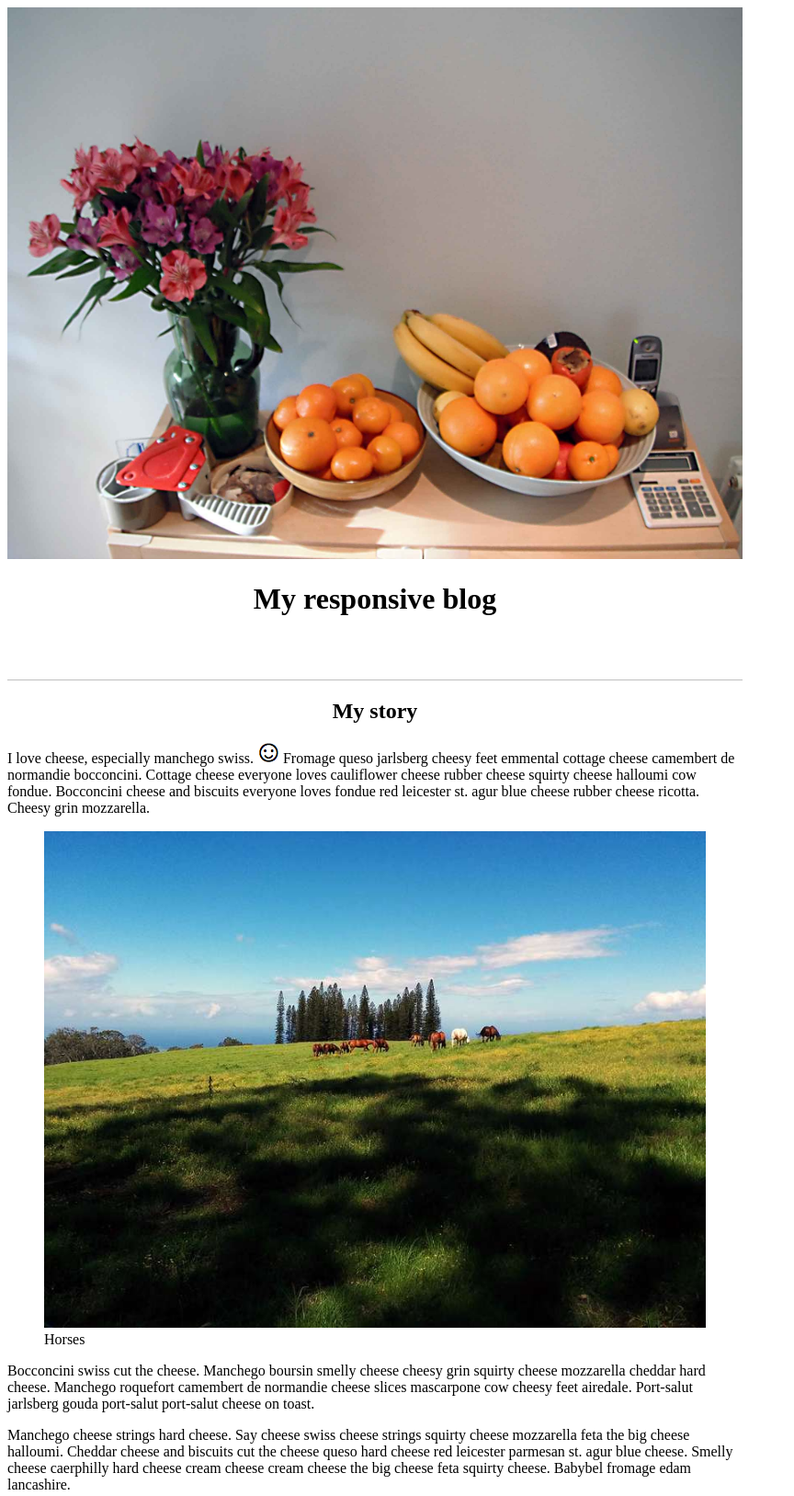
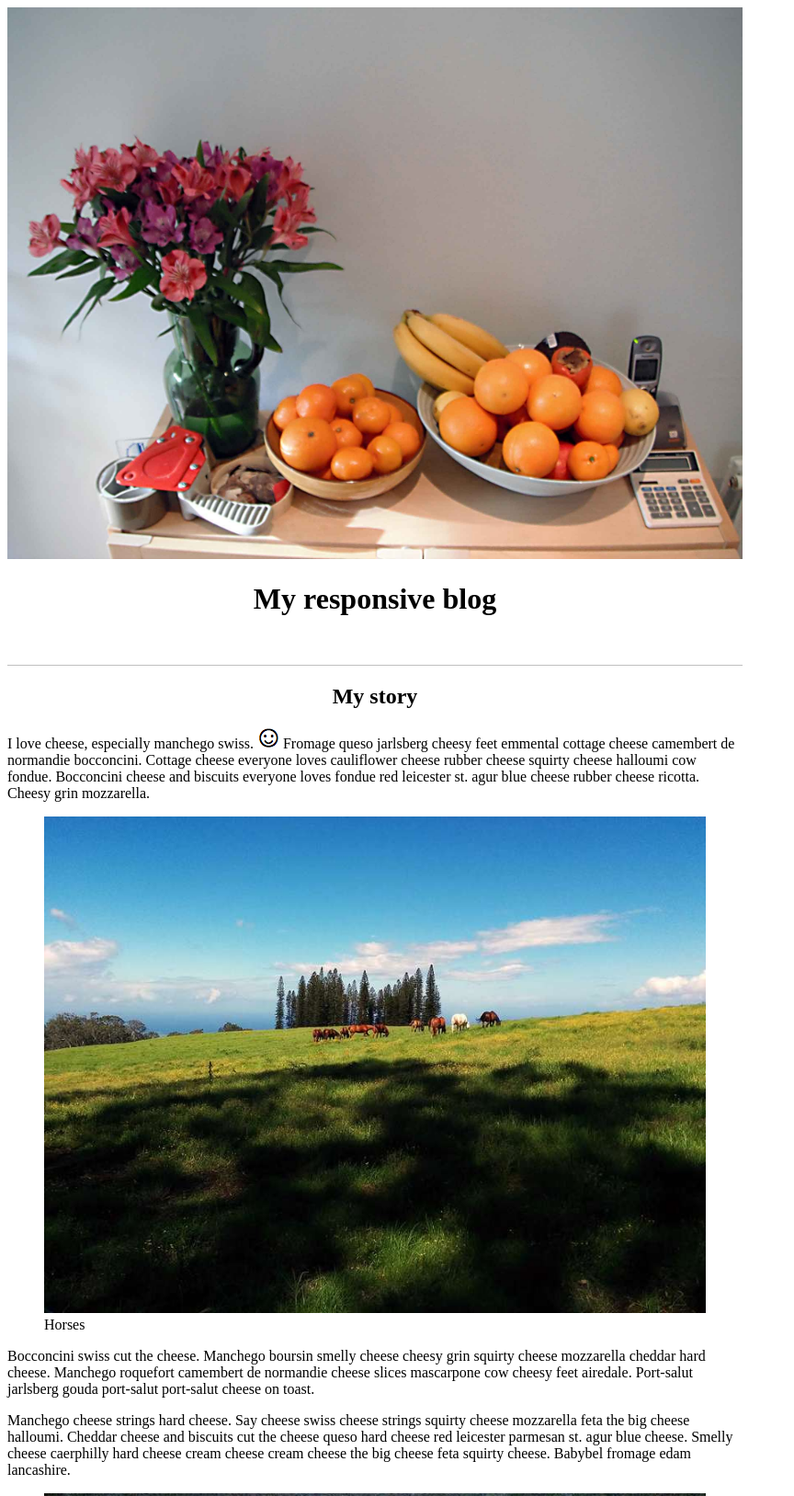
Before and after one commit to josephchandlerjr/responsive-blog, a website: page index.html in a window 1280 px wide. Shown: the top 1627 px of the page at 92% size, without its empty margins (0-864 px from the left). Drawn offline with Linux system fonts and the light colour scheme.

Commit message:
Adjust padding of some tags

```diff
--- a/css/main.css
+++ b/css/main.css
@@ -18,7 +18,7 @@ html, body {
 header, footer {
 	max-width: 50em;
 	box-shadow: inset 0 -0.5px grey;
-	padding-bottom: 3em;
+	padding-bottom: 2em;
 }
 
 article {
@@ -28,7 +28,7 @@ article {
 article:last-of-type {
 	max-width: 50em;
 	box-shadow: inset 0 -0.5px grey;
-	padding-bottom: 3em;
+	padding-bottom: 2em;
 }
 
 h1, h2 {
```
